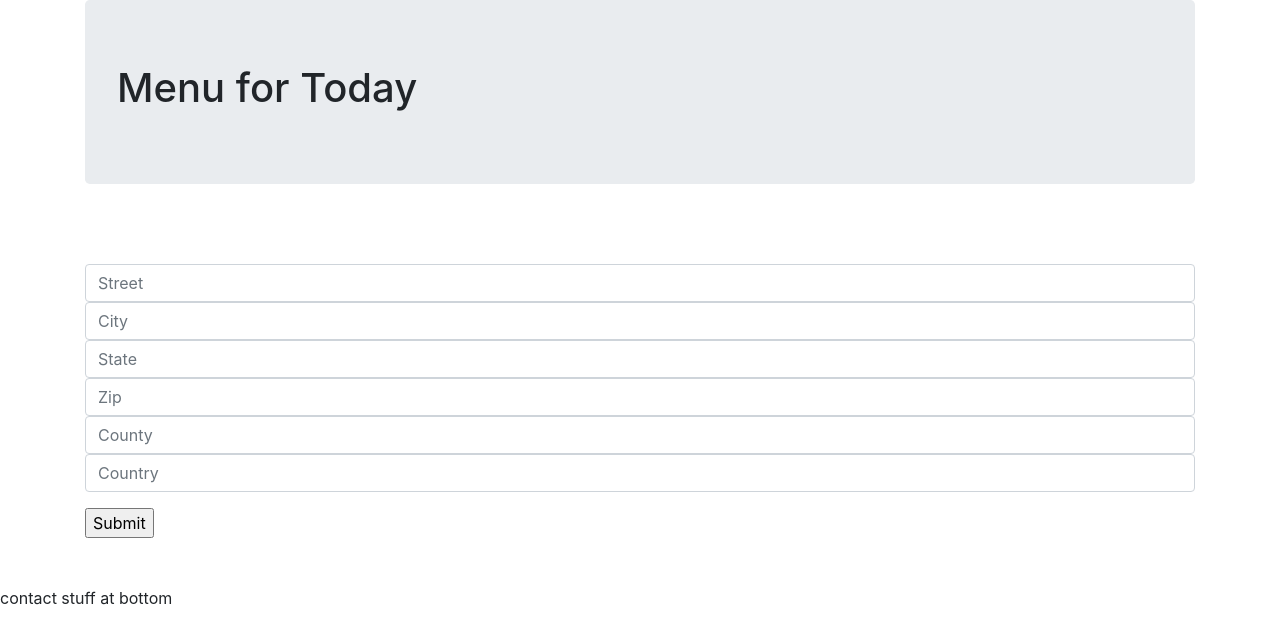
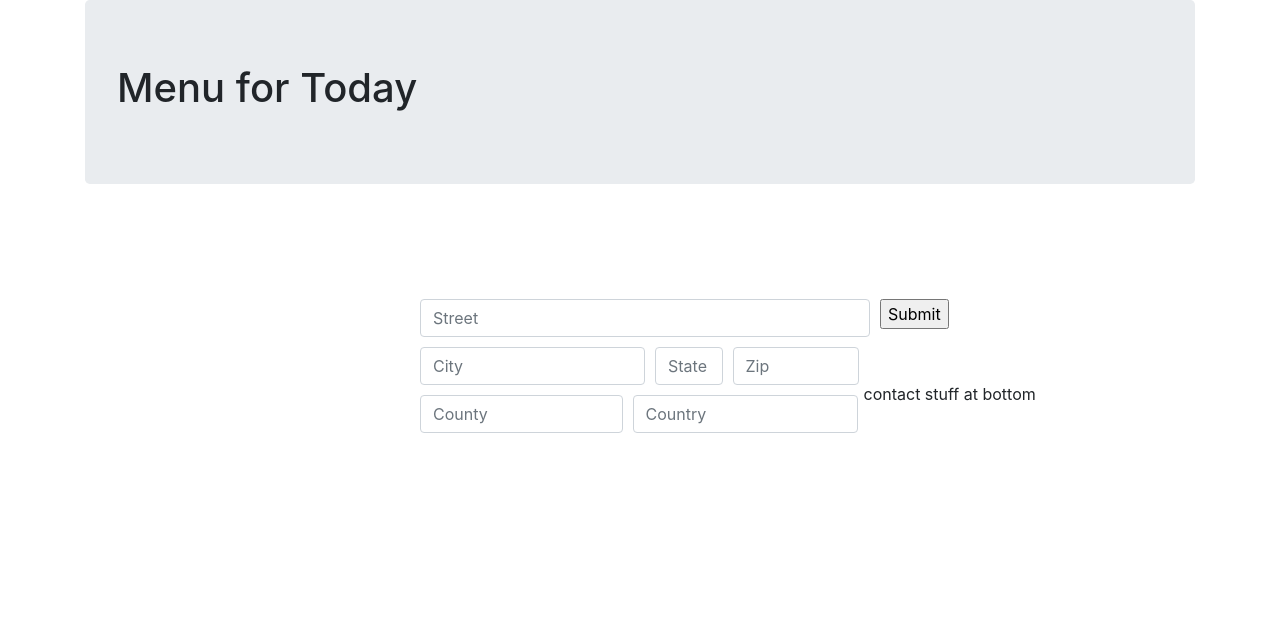
Before and after one commit to CSC468-project/cloudlab-project, a Flask app: template DockerFiles/flaskct_data/templates/menu.html in a window 1280 px wide. Shown: the part 56-700 px from the top of the page. Run offline with Flask 2, Linux system fonts and the light colour scheme; the template is opened without the code that fills it, so the values that code supplies are empty; parts of the project's set-up code (start-up, migrations or seed data) failed here and were passed over.

Commit message:
Testing new menu layout changes.

```diff
--- /dev/null
+++ b/DockerFiles/flaskct_data/static/css/menu_stylesheet.css
@@ -0,0 +1,36 @@
+input, label {
+    margin: 5px 5px;
+}
+
+.form-group {
+    margin: 30px auto;
+    width: 450px;
+}
+
+.form-control {
+    float: left;
+}
+
+#inputStreet {
+    width: 100%;
+}
+
+#inputCity {
+    width: 50%;
+}
+
+#inputState {
+    width: 15%;
+}
+
+#inputZip {
+    width: 28%;
+}
+
+#inputCounty {
+    width: 45%;
+}
+
+#inputCountry {
+    width: 50%;
+}
--- a/DockerFiles/flaskct_data/templates/menu.html
+++ b/DockerFiles/flaskct_data/templates/menu.html
@@ -7,7 +7,9 @@
     <!-- bootstrap incl -->
     <link rel="stylesheet" href="https://cdn.jsdelivr.net/npm/bootstrap@4.3.1/dist/css/bootstrap.min.css"
           integrity="sha384-ggOyR0iXCbMQv3Xipma34MD+dH/1fQ784/j6cY/iJTQUOhcWr7x9JvoRxT2MZw1T" crossorigin="anonymous">
+    <link rel="stylesheet" href="/static/css/menu_stylesheet.css">
     <link rel="icon" href="/static/cc_logo.png" type="image/png">
+    <script type="text/javascript" src="/static/scripts/menu_script.js"></script>
 
     <!-- Navbar (Sits on top) -->
     <nav class="navbar navbar-expand-lg navbar-light bg-light">
```
Also changed, not shown: DockerFiles/flaskct_data/static/scripts/menu_script.js (added, +68 -0 lines).
